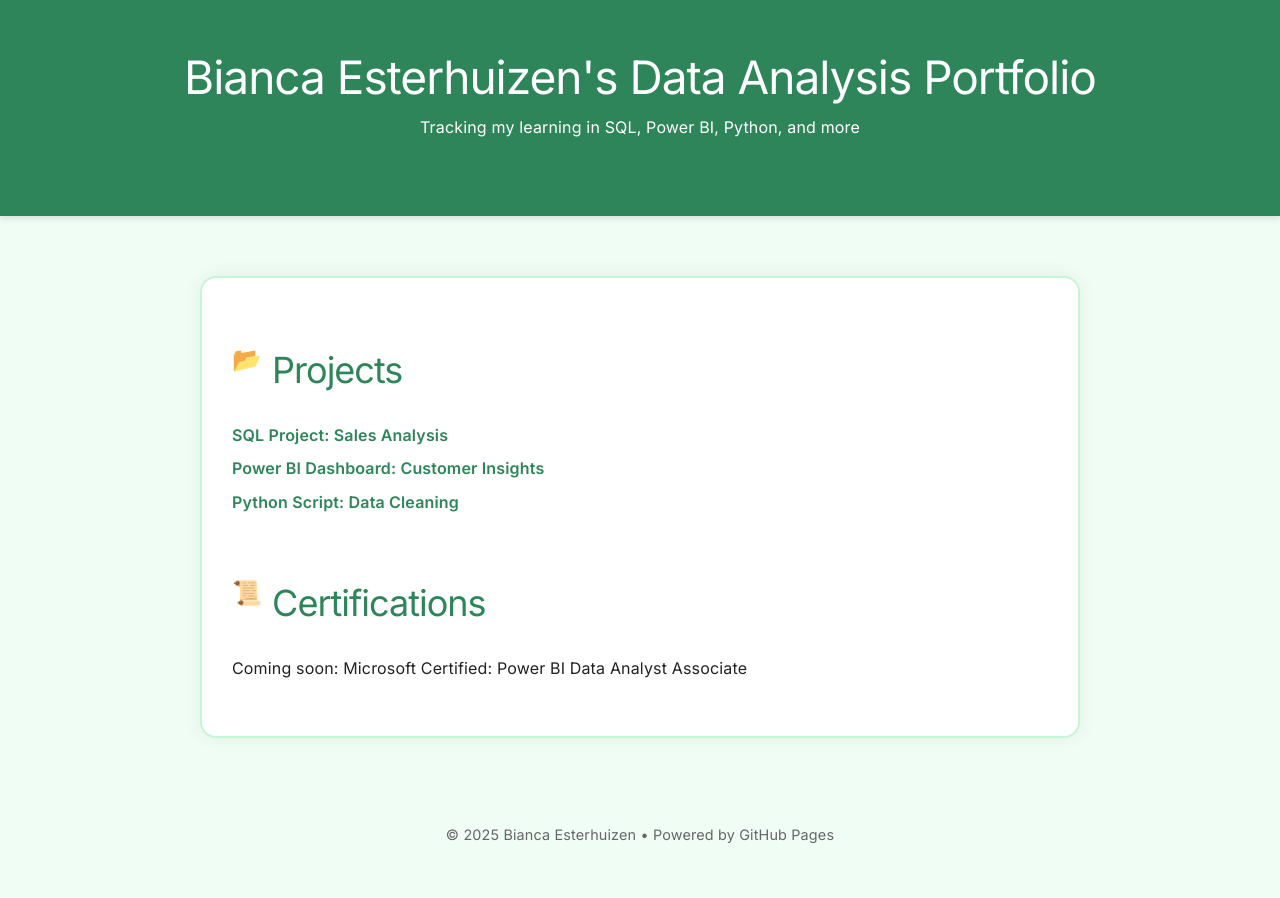
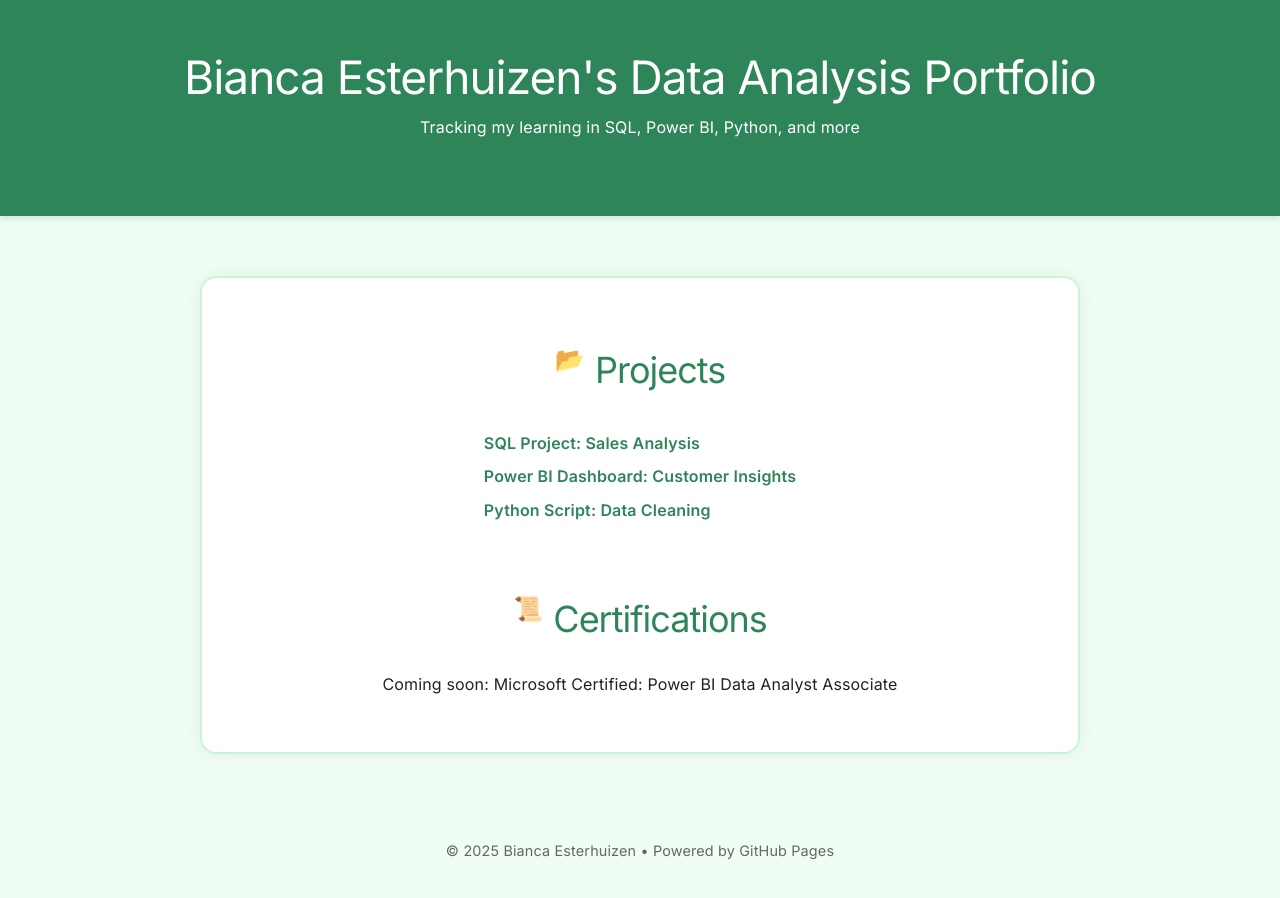
Before and after one commit to beeofearth/bianca-data-portfolio, a plain HTML site: page index.html in a window 1280 px wide. Drawn offline with nearby package versions, Linux system fonts and the light colour scheme.

Commit message:
Update index.html

```diff
--- a/index.html
+++ b/index.html
@@ -31,6 +31,7 @@
       border-radius: 16px;
       box-shadow: 0 0 20px rgba(0,0,0,0.06);
       border: 2px solid #c6f6d5;
+      text-align: center;
     }
 
     h1 {
@@ -45,6 +46,8 @@
     ul {
       list-style-type: none;
       padding-left: 0;
+      display: inline-block;
+      text-align: left;
     }
 
     li {
@@ -73,6 +76,7 @@
 
     .section-title {
       display: flex;
+      justify-content: center;
       align-items: center;
       gap: 10px;
       margin-bottom: 10px;
```
